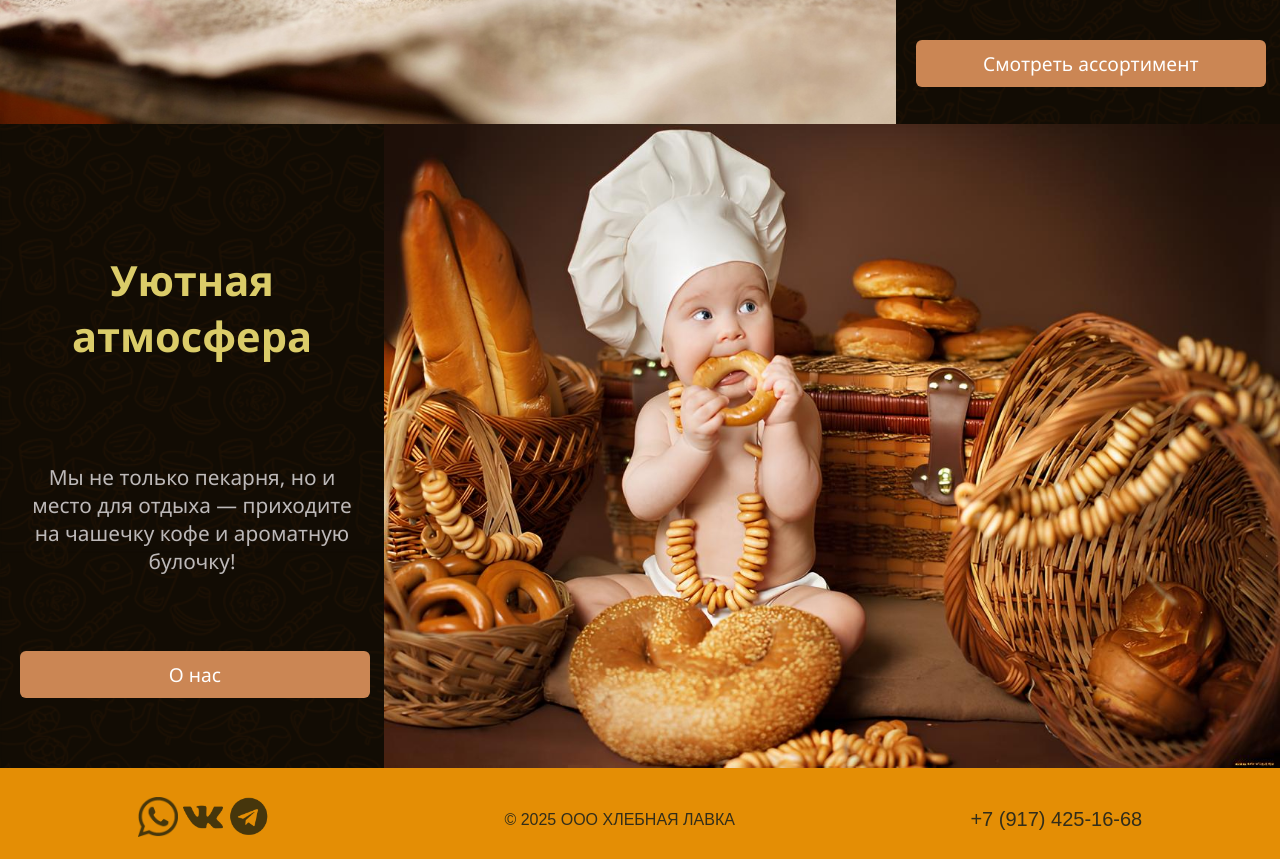
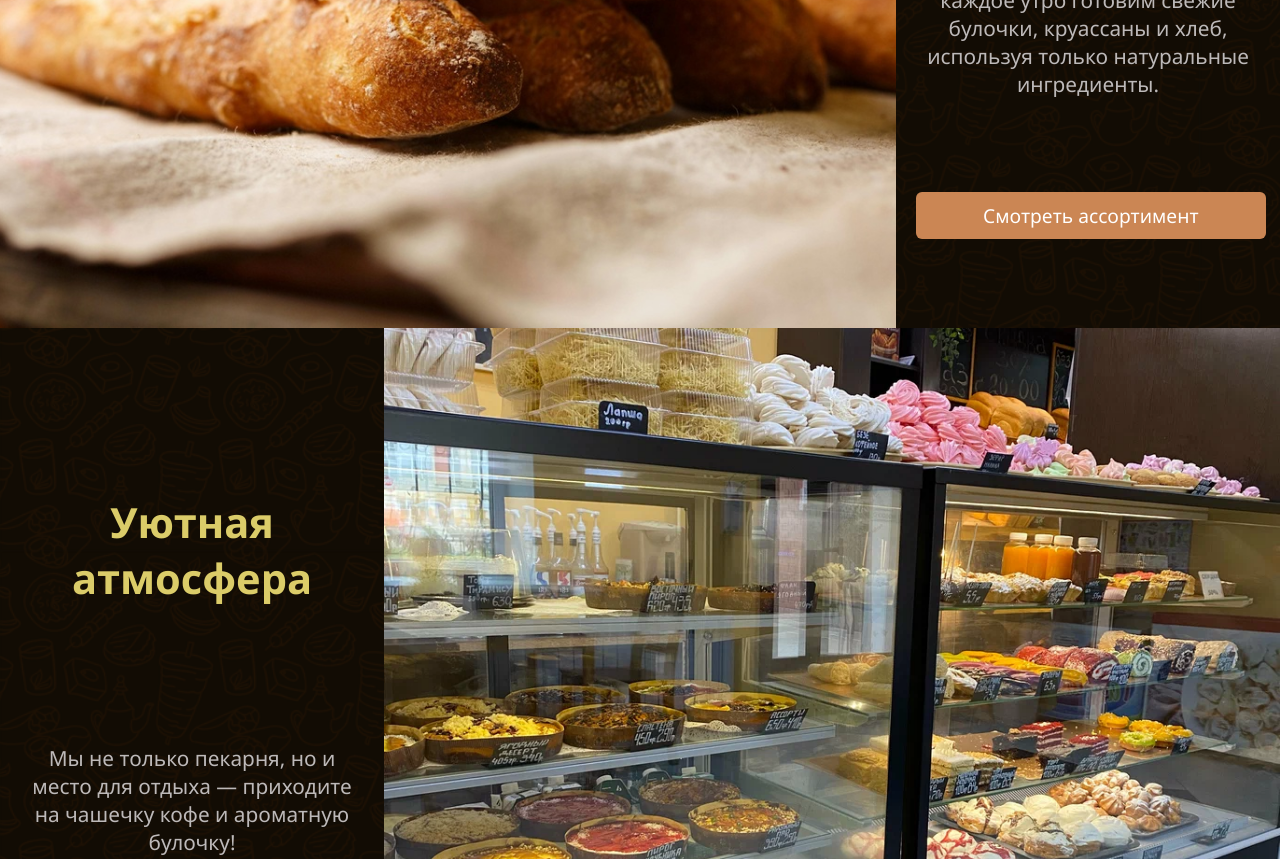
Before and after one commit to Accel14/Accel14.github.io, a website: page index.html in a window 1280 px wide. Shown: the part 649-1508 px from the top of the page. Drawn offline with Linux system fonts and the light colour scheme.

Commit message:
changed index.html feature reverse image

```diff
--- a/css/index_styles.css
+++ b/css/index_styles.css
@@ -11,6 +11,7 @@
 
 .feature-image {
   width: 70%;
+  height: 800px;
   border-radius: 0px;
   object-fit: cover;
   border-style: groove;
--- a/index.html
+++ b/index.html
@@ -58,7 +58,7 @@
     </section>
 
     <section class="feature reverse">
-      <img src="img/baby.jpg" alt="Уютная атмосфера" class="feature-image">
+      <img src="img/XXXL.webp" alt="Уютная атмосфера" class="feature-image">
       <div class="feature-text">
         <h3>Уютная атмосфера</h3>
         <p>Мы не только пекарня, но и место для отдыха — приходите на чашечку кофе и ароматную булочку!</p>
```
Also changed, not shown: about.html (+2 -2 lines), img/XXXL.webp (added).
